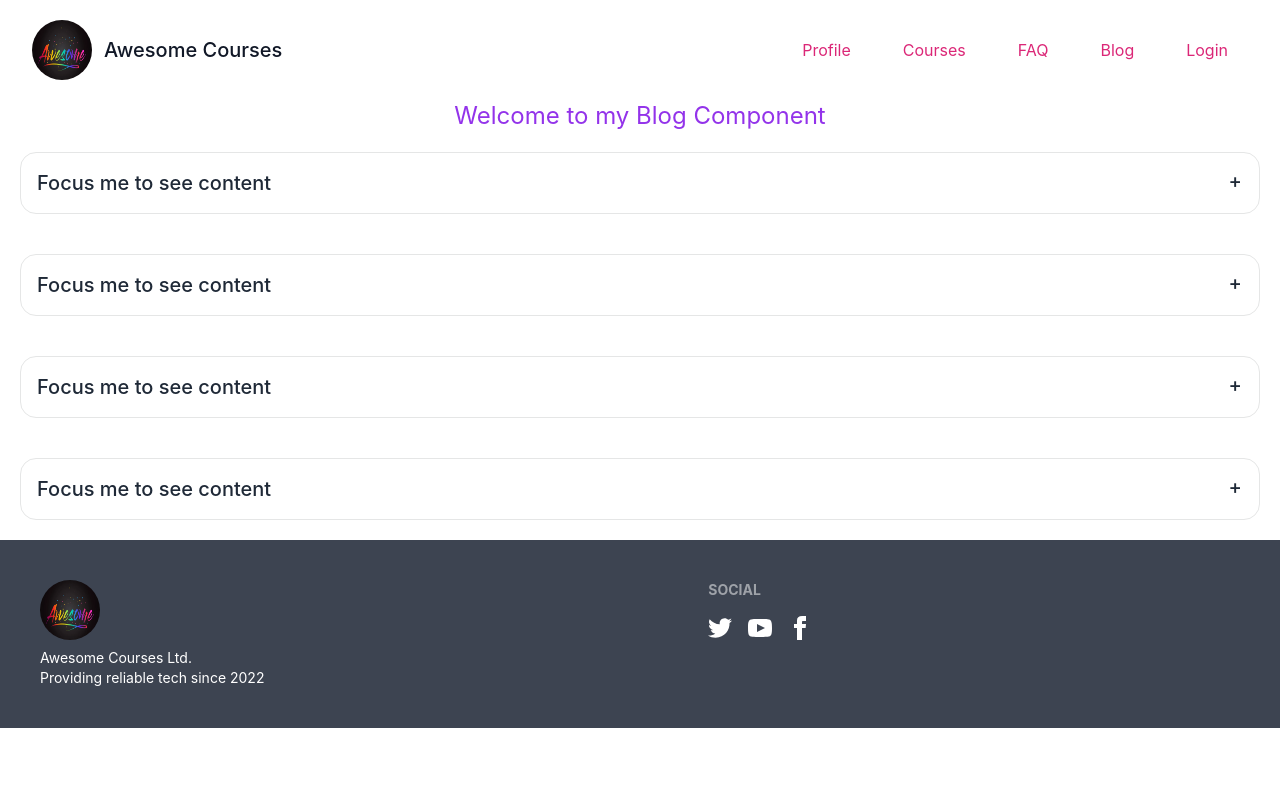
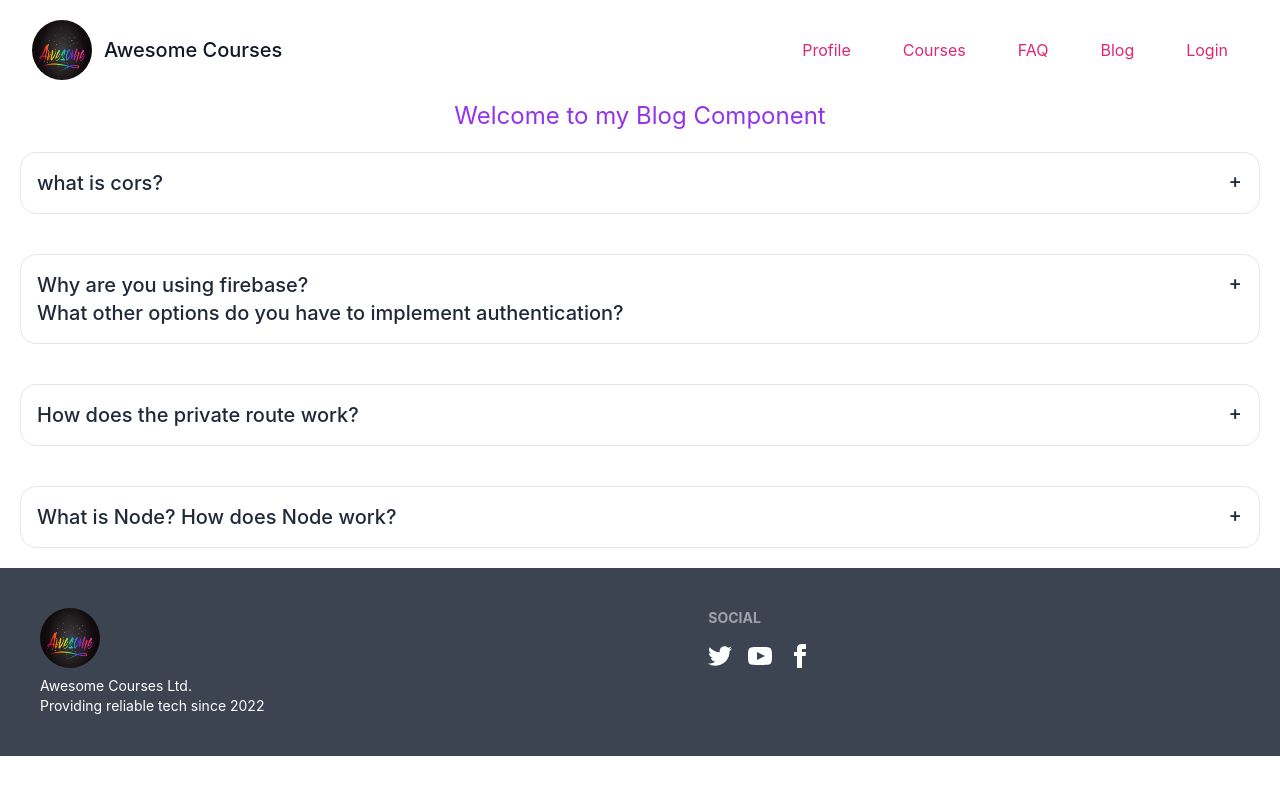
Before and after one commit to sabbirhossaindev/learning-platform, a React (Create React App) app: page /blog in a window 1280 px wide. Shown: the top 794 px of the page. Built offline with nearby package versions, Linux system fonts and the light colour scheme; no server answers.

Commit message:
Blog component done

```diff
--- a/src/components/Blog.js
+++ b/src/components/Blog.js
@@ -7,10 +7,10 @@ const Blog = () => {
             <div className='p-5'>
                 <div tabIndex={0} className="collapse collapse-plus border border-base-300 bg-base-100 rounded-box">
                 <div className="collapse-title text-xl font-medium">
-                    Focus me to see content
+                    what is cors?
                 </div>
                 <div className="collapse-content">
-                    <p>tabIndex={0} attribute is necessary to make the div focusable</p>
+                    <p>CORS is shorthand for Cross-Origin Resource Sharing. It is a mechanism to allow or restrict requested resources on a web server depend on where the HTTP request was initiated. This policy is used to secure a certain web server from access by other website or domain.</p>
                 </div>
                 </div>
             </div>
@@ -18,10 +18,13 @@ const Blog = () => {
             <div className='p-5'>
                 <div tabIndex={0} className="collapse collapse-plus border border-base-300 bg-base-100 rounded-box">
                 <div className="collapse-title text-xl font-medium">
-                    Focus me to see content
+                    Why are you using firebase? <br />
+                    What other options do you have to implement authentication?
                 </div>
                 <div className="collapse-content">
-                    <p>tabIndex={0} attribute is necessary to make the div focusable</p>
+                    <p>Thanks to Firebase's easy-to-use SDK, ready-made UI libraries, and backend services, it is possible to set up the whole authentication process in just a couple of minutes. Firebase allows users to authenticate with their phone number, email, Google, and Facebook accounts (more options can be found here <br /> <br />
+
+                    Usually, authentication by a server entails the use of a user name and password. Other ways to authenticate can be through cards, retina scans, voice recognition, and fingerprints.</p>
                 </div>
                 </div>
             </div>
@@ -29,10 +32,10 @@ const Blog = () => {
             <div className='p-5'>
                 <div tabIndex={0} className="collapse collapse-plus border border-base-300 bg-base-100 rounded-box">
                 <div className="collapse-title text-xl font-medium">
-                    Focus me to see content
+                    How does the private route work?
                 </div>
                 <div className="collapse-content">
-                    <p>tabIndex={0} attribute is necessary to make the div focusable</p>
+                    <p>The react private route component renders child components ( children ) if the user is logged in. If not logged in the user is redirected to the /login page with the return url passed in the location state property.</p>
                 </div>
                 </div>
             </div>
@@ -40,10 +43,12 @@ const Blog = () => {
             <div className='p-5'>
                 <div tabIndex={0} className="collapse collapse-plus border border-base-300 bg-base-100 rounded-box">
                 <div className="collapse-title text-xl font-medium">
-                    Focus me to see content
+                    What is Node? How does Node work?
                 </div>
                 <div className="collapse-content">
-                    <p>tabIndex={0} attribute is necessary to make the div focusable</p>
+                    <p>Per the Node.js homepage, Node “uses an event-driven, non-blocking I/O model.” In practice, this means that Node is built well to handle asynchronous JavaScript code to perform many asynchronous activities such as reading and writing to the file system, handling connections to database servers, or handling requests as a web server. <br /> <br />
+
+                    It is a used as backend service where javascript works on the server-side of the application. This way javascript is used on both frontend and backend. Node. js runs on chrome v8 engine which converts javascript code into machine code, it is highly scalable, lightweight, fast, and data-intensive.</p>
                 </div>
                 </div>
             </div>
```
